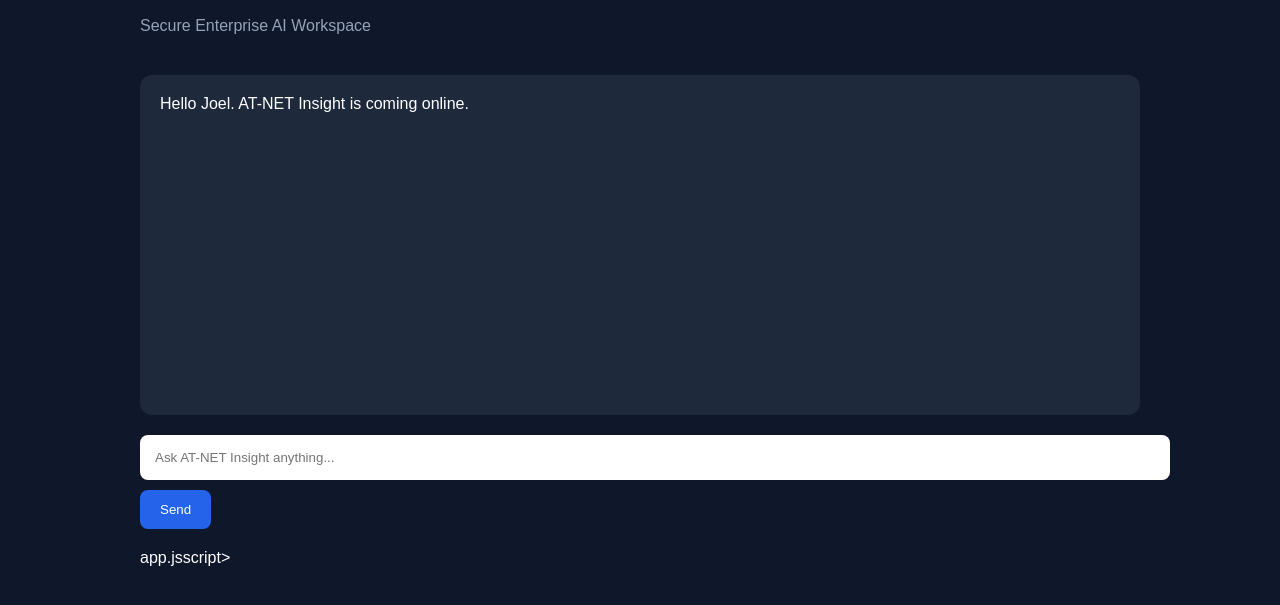
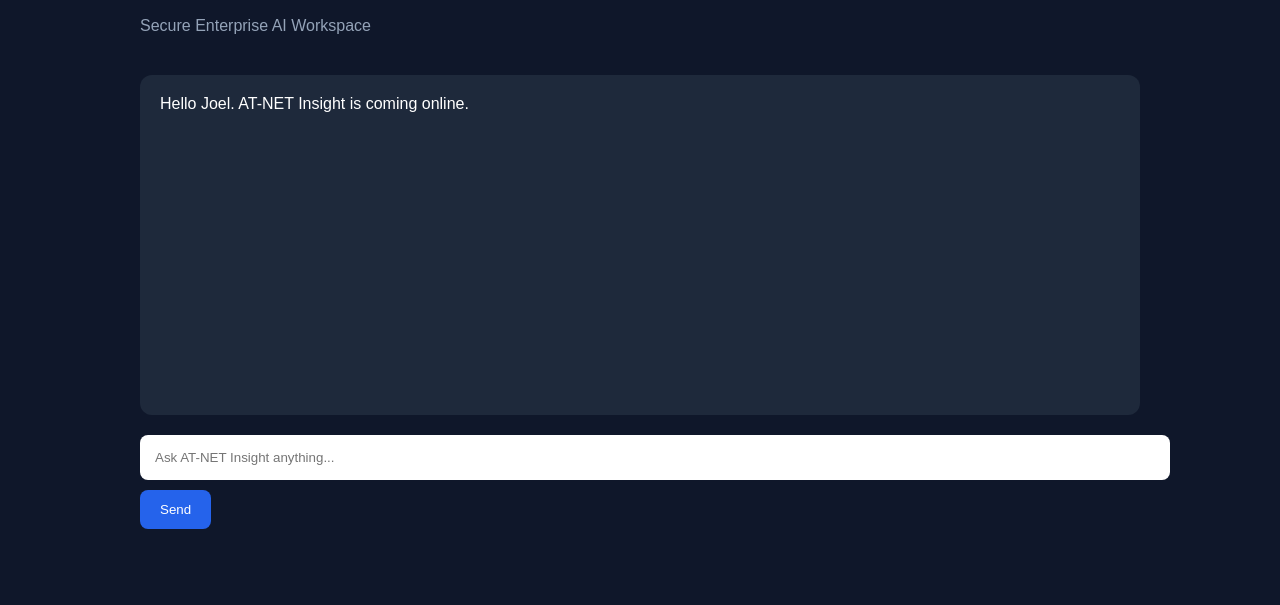
Before and after one commit to joelsose98/at-net-insight-demo, a plain HTML site: page index.html in a window 1280 px wide. Shown: the part 91-696 px from the top of the page. Drawn offline with Linux system fonts and the light colour scheme.

Commit message:
Fix script tag in index.html

```diff
--- a/index.html
+++ b/index.html
@@ -66,7 +66,7 @@ Send
 
 <div id="response" style="margin-top:20px;color:white;"></div>
 
-app.jsscript>
+<script src="app.js"></script>
 
 </div>
 </body>
```
